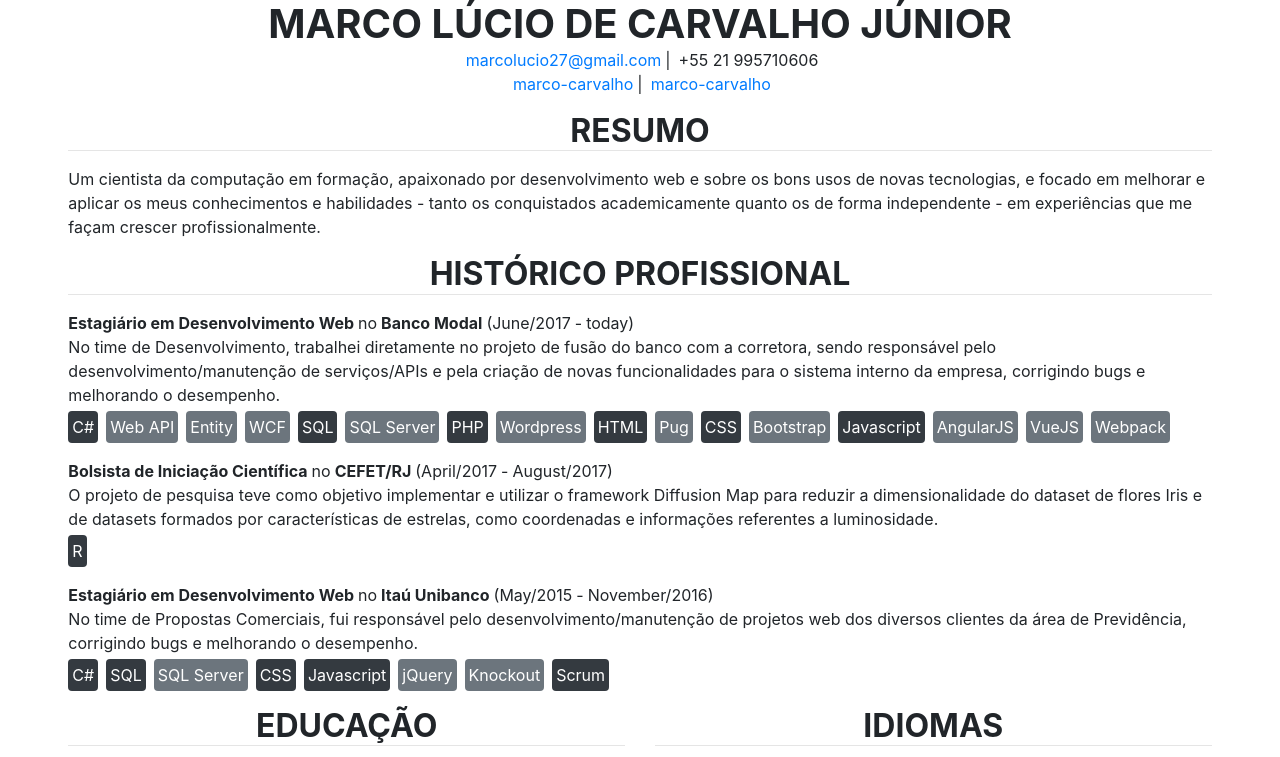
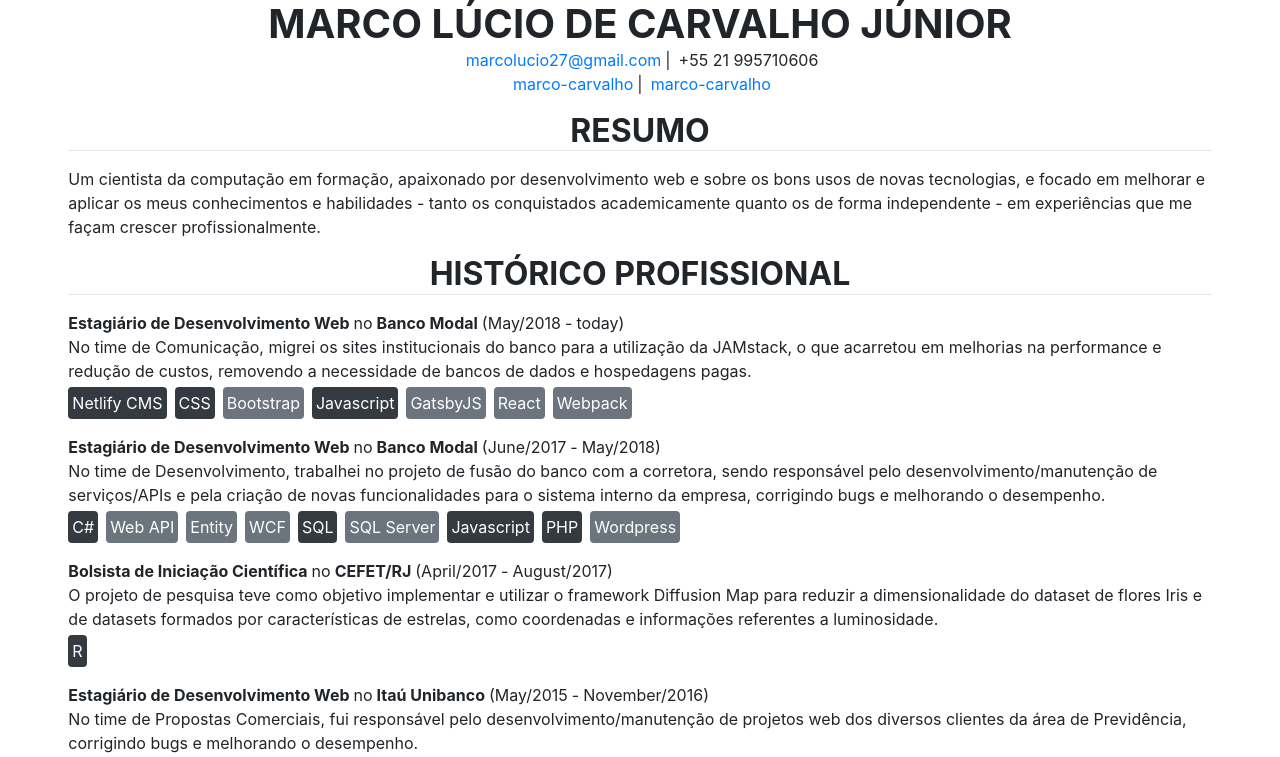
Before and after one commit to marco-carvalho/resume, a Vue app: page / in a window 1280 px wide. Shown: the top 757 px of the page. Built offline with nearby package versions, Linux system fonts and the light colour scheme.

Commit message:
update experiences

```diff
--- a/src/components/Experiences.vue
+++ b/src/components/Experiences.vue
@@ -28,17 +28,27 @@
         experiences: [
           {
             company: 'Banco Modal',
-            position: 'Estagiário em Desenvolvimento Web',
+            position: 'Estagiário de Desenvolvimento Web',
+            from: moment(new Date(2018, 4)).format("MMMM/YYYY"),
+            to: "today",
+            description: 'No time de Comunicação, migrei os sites institucionais do banco para a utilização da JAMstack, o que acarretou em melhorias na performance e redução de custos, removendo a necessidade de bancos de dados e hospedagens pagas.',
+            tecnologies: [
+              {name:"Netlify CMS"},
+              {name:"CSS", subtecnologies: ["Bootstrap"]},
+              {name:"Javascript", subtecnologies: ["GatsbyJS", "React", "Webpack"]},
+            ]
+          },
+          {
+            company: 'Banco Modal',
+            position: 'Estagiário de Desenvolvimento Web',
             from: moment(new Date(2017, 5)).format("MMMM/YYYY"),
-            to: "today",
-            description: 'No time de Desenvolvimento, trabalhei diretamente no projeto de fusão do banco com a corretora, sendo responsável pelo desenvolvimento/manutenção de serviços/APIs e pela criação de novas funcionalidades para o sistema interno da empresa, corrigindo bugs e melhorando o desempenho.',
+            to: moment(new Date(2018, 4)).format("MMMM/YYYY"),
+            description: 'No time de Desenvolvimento, trabalhei no projeto de fusão do banco com a corretora, sendo responsável pelo desenvolvimento/manutenção de serviços/APIs e pela criação de novas funcionalidades para o sistema interno da empresa, corrigindo bugs e melhorando o desempenho.',
             tecnologies: [
               {name:"C#", subtecnologies: ["Web API", "Entity", "WCF"]},
               {name:"SQL", subtecnologies: ["SQL Server"]},
+              {name:"Javascript"},
               {name:"PHP", subtecnologies: ["Wordpress"]},
-              {name:"HTML", subtecnologies: ["Pug"]},
-              {name:"CSS", subtecnologies: ["Bootstrap"]},
-              {name:"Javascript", subtecnologies: ["AngularJS", "VueJS", "Webpack"]}
             ]
           },
           {
@@ -53,7 +63,7 @@
           },
           {
             company: 'Itaú Unibanco',
-            position: 'Estagiário em Desenvolvimento Web',
+            position: 'Estagiário de Desenvolvimento Web',
             from: moment(new Date(2015, 4)).format("MMMM/YYYY"),
             to: moment(new Date(2016, 10)).format("MMMM/YYYY"),
             description: 'No time de Propostas Comerciais, fui responsável pelo desenvolvimento/manutenção de projetos web dos diversos clientes da área de Previdência, corrigindo bugs e melhorando o desempenho.',
```
